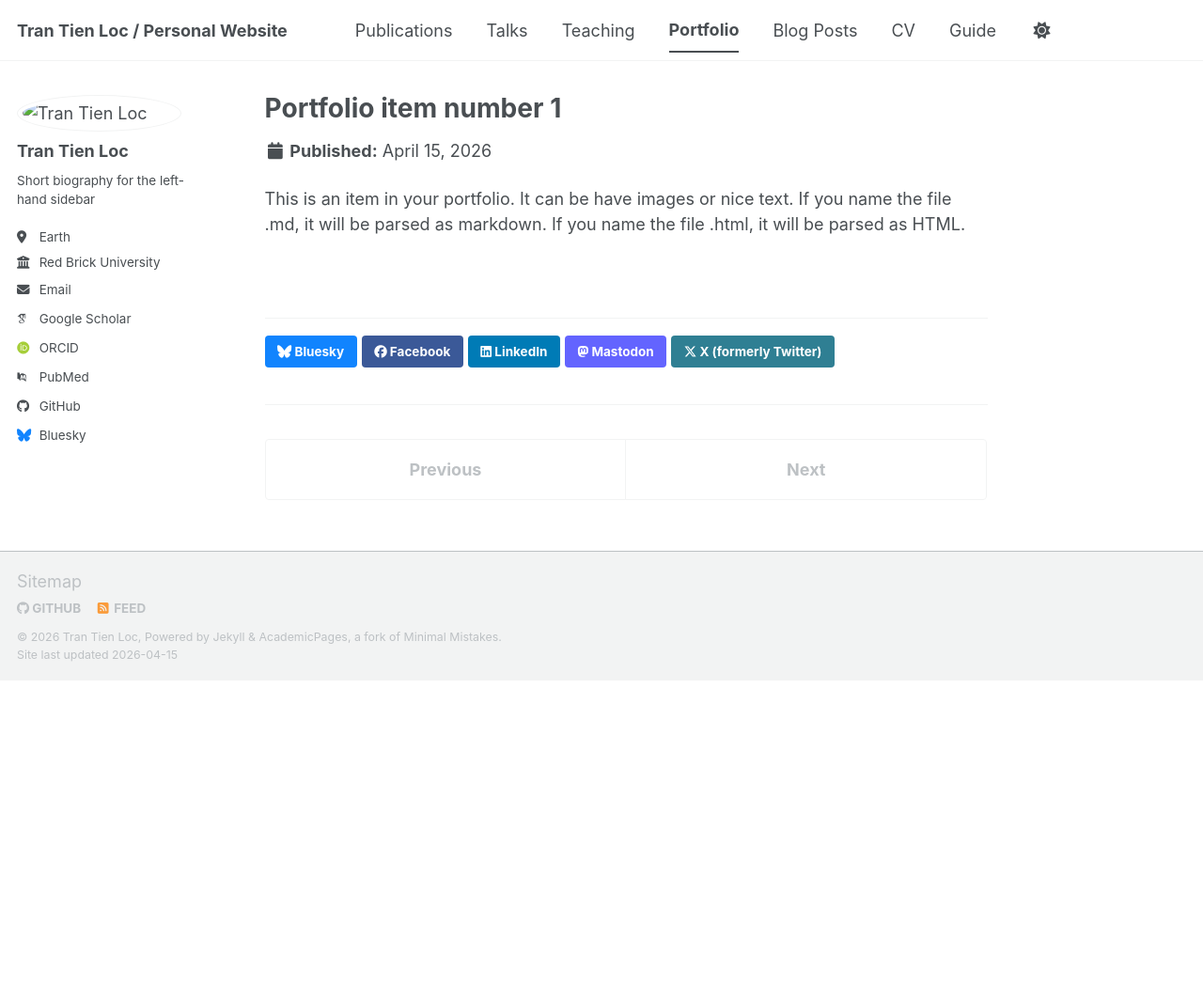
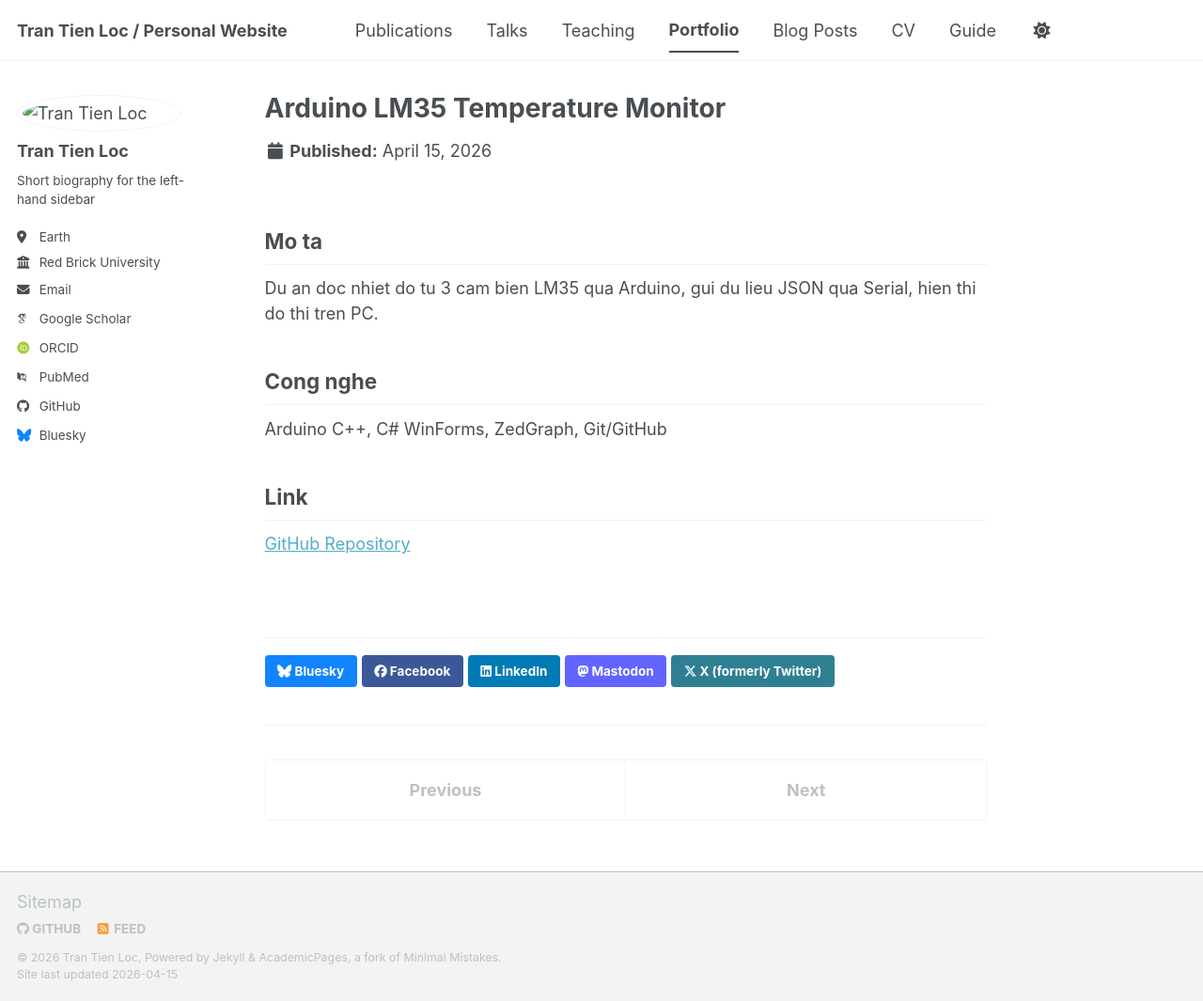
Before and after one commit to TienLocTran-IoT/TranTienLoc.github.io, a Jekyll site: the page built from _portfolio/portfolio-1.md, in a window 1280 px wide and 1065 px high. Shown: the whole window at 94% size. Built offline with Jekyll 4.4.1, drawn with Linux system fonts in a browser that asks for light colours; some web fonts are replaced; a script bundle is joined from its source files by our own code; library files that are not in the unit come from our copies.

Commit message:
Update portfolio-1.md

```diff
--- a/_portfolio/portfolio-1.md
+++ b/_portfolio/portfolio-1.md
@@ -1,7 +1,15 @@
 ---
-title: "Portfolio item number 1"
-excerpt: "Short description of portfolio item number 1<br/><img src='/images/500x300.png'>"
+title: "Arduino LM35 Temperature Monitor"
+excerpt: "He thong giam sat nhiet do LM35 voi Arduino"
 collection: portfolio
 ---
 
-This is an item in your portfolio. It can be have images or nice text. If you name the file .md, it will be parsed as markdown. If you name the file .html, it will be parsed as HTML.
+## Mo ta
+Du an doc nhiet do tu 3 cam bien LM35 qua Arduino,
+gui du lieu JSON qua Serial, hien thi do thi tren PC.
+
+## Cong nghe
+Arduino C++, C# WinForms, ZedGraph, Git/GitHub
+
+## Link
+[GitHub Repository](https://github.com/TienLocTran-IoT/Arduino_LM35_TempMonitor)
```
